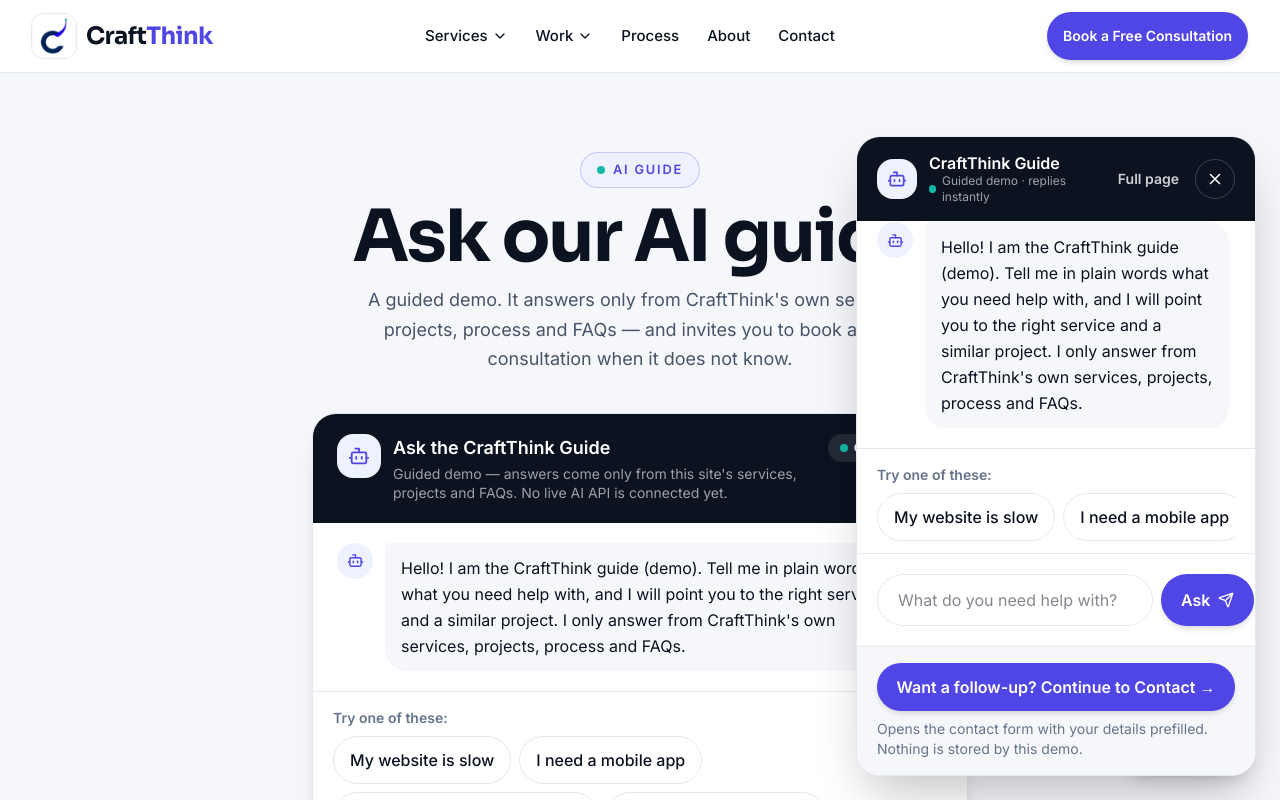
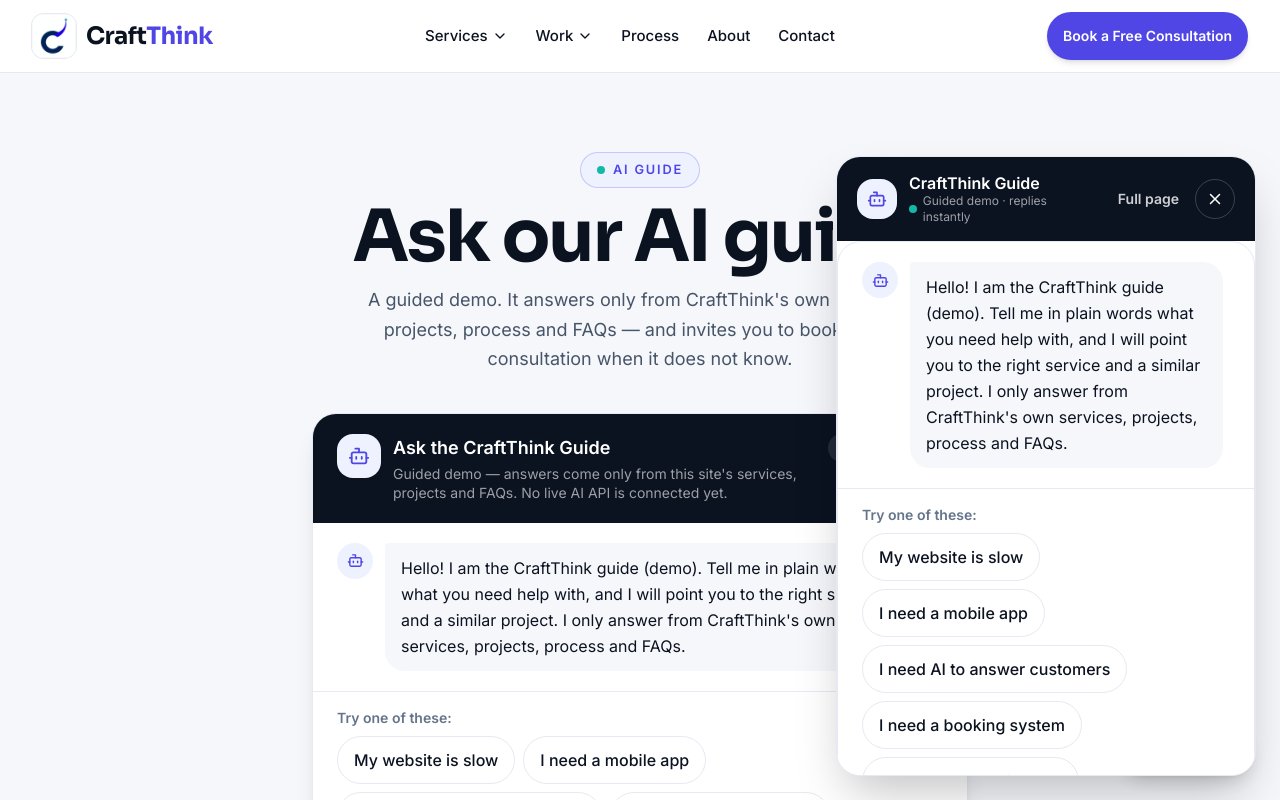
Before and after one commit to officialmuhammadusman/craft-think, a Next.js app: page /guide in a window 1280 px wide. Both pictures are taken after a click on the button "Ask AI". Shown: the top 800 px of the page. Built offline with nearby package versions, Linux system fonts and the light colour scheme.

Commit message:
Chat scroll fix only: previous chatbot design restored, overscroll-contain stops page scrolling behind chat

```diff
--- a/src/components/ai/AiGuide.tsx
+++ b/src/components/ai/AiGuide.tsx
@@ -14,17 +14,11 @@ const SUGGESTIONS = ["My website is slow", "I need a mobile app", "I need AI to
  * base (guideAnswer in src/data/content.ts). No backend, no external AI API.
  * Suggestions are shown as cards (service + project), not plain links.
  *
- * Chat-window layout (Intercom/Crisp-style, used by the floating widget):
- * ONE scroll area only — the message list. The composer is docked at
- * the bottom and never floats over messages. The message list uses
+ * Scroll fix only (design unchanged): the message list uses
  * overscroll-contain, so scrolling inside the chat never scrolls the
- * page behind it. Auto-scroll only fires when the visitor is already
- * near the bottom (or just sent a message), so reading history is
- * never yanked away. In window mode the follow-up form is replaced
- * by a single "Continue to Contact" handoff button, so the window
- * stays a chat, not a page stacked inside a page.
+ * page behind it.
  */
-export function AiGuide({ initial = "", bare = false, inWindow = false }: { initial?: string; bare?: boolean; inWindow?: boolean }) {
+export function AiGuide({ initial = "", bare = false }: { initial?: string; bare?: boolean }) {
   const [messages, setMessages] = useState<Msg[]>([
     { role: "guide", text: "Hello! I am the CraftThink guide (demo). Tell me in plain words what you need help with, and I will point you to the right service and a similar project. I only answer from CraftThink's own services, projects, process and FAQs." },
   ]);
@@ -34,7 +28,6 @@ export function AiGuide({ initial = "", bare = false, inWindow = false }: { init
   const [problem, setProblem] = useState("");
   const askedInitial = useRef(false);
   const scrollRef = useRef<HTMLDivElement>(null);
-  const nearBottomRef = useRef(true);
 
   useEffect(() => {
     if (initial && !askedInitial.current) {
@@ -45,17 +38,7 @@ export function AiGuide({ initial = "", bare = false, inWindow = false }: { init
     }
     // eslint-disable-next-line react-hooks/exhaustive-deps
   }, []);
-  // Auto-scroll only when the visitor is already near the bottom, or
-  // when the latest message is theirs (they just sent it). Reading
-  // older history must never be yanked back to the bottom.
-  useEffect(() => {
-    const el = scrollRef.current;
-    if (!el) return;
-    const last = messages[messages.length - 1];
-    if (nearBottomRef.current || last?.role === "user") {
-      el.scrollTo({ top: el.scrollHeight, behavior: "smooth" });
-    }
-  }, [messages]);
+  useEffect(() => { scrollRef.current?.scrollTo({ top: scrollRef.current.scrollHeight, behavior: "smooth" }); }, [messages]);
 
   function ask(text: string) {
     const clean = text.trim();
@@ -69,7 +52,7 @@ export function AiGuide({ initial = "", bare = false, inWindow = false }: { init
   const contactHref = `/contact?${new URLSearchParams({ name, email, problem: problem || messages.filter((m) => m.role === "user").at(-1)?.text || "" }).toString()}`;
 
   return (
-    <div className={inWindow ? "flex h-full flex-col overflow-hidden bg-white" : "overflow-hidden rounded-[24px] border border-[#E7E9F2] bg-white shadow-xl"}>
+    <div className="overflow-hidden rounded-[24px] border border-[#E7E9F2] bg-white shadow-xl">
       {!bare && (
       <div className="flex items-start justify-between gap-4 bg-[#0B1220] px-6 py-5 text-white">
         <div className="flex items-start gap-3">
@@ -83,16 +66,7 @@ export function AiGuide({ initial = "", bare = false, inWindow = false }: { init
       </div>
       )}
 
-      <div
-        ref={scrollRef}
-        tabIndex={0}
-        onScroll={(e) => {
-          const el = e.currentTarget;
-          nearBottomRef.current = el.scrollHeight - el.scrollTop - el.clientHeight < 120;
-        }}
-        className={inWindow ? "flex min-h-0 flex-1 flex-col gap-4 overflow-y-auto overscroll-contain px-5 py-5" : "flex max-h-[460px] flex-col gap-4 overflow-y-auto overscroll-contain px-5 py-5 sm:px-6"}
-        aria-live="polite"
-      >
+      <div ref={scrollRef} className="flex max-h-[460px] flex-col gap-4 overflow-y-auto overscroll-contain px-5 py-5 sm:px-6" aria-live="polite">
         {messages.map((m, i) => (
           <div key={i} className={`flex gap-3 ${m.role === "user" ? "flex-row-reverse" : ""}`}>
             <span className={`flex h-9 w-9 shrink-0 items-center justify-center rounded-full ${m.role === "user" ? "bg-[#EEF2FF] text-[#4F46E5]" : "bg-[#EEF2FF] text-[#4F46E5]"}`}>{m.role === "user" ? <User size={17} /> : <Bot size={17} />}</span>
@@ -115,27 +89,21 @@ export function AiGuide({ initial = "", bare = false, inWindow = false }: { init
         ))}
       </div>
 
-      <div className="shrink-0 border-t border-[#E7E9F2] px-5 pb-2 pt-4">
+      <div className="border-t border-[#E7E9F2] px-5 pb-2 pt-4 sm:px-6">
         <p className="mb-2 text-sm font-semibold text-[#64748B]">Try one of these:</p>
-        <div className={inWindow ? "flex gap-2 overflow-x-auto overscroll-contain pb-1" : "flex flex-wrap gap-2"}>
+        <div className="flex flex-wrap gap-2">
           {SUGGESTIONS.map((s) => (
-            <button key={s} type="button" onClick={() => ask(s)} className="min-h-[48px] shrink-0 rounded-full border border-[#E7E9F2] bg-white px-4 text-base font-medium text-[#0B1220] hover:border-[#4F46E5] hover:text-[#4F46E5]">{s}</button>
+            <button key={s} type="button" onClick={() => ask(s)} className="min-h-[48px] rounded-full border border-[#E7E9F2] bg-white px-4 text-base font-medium text-[#0B1220] hover:border-[#4F46E5] hover:text-[#4F46E5]">{s}</button>
           ))}
         </div>
       </div>
 
-      <form className="flex shrink-0 gap-2 border-t border-[#E7E9F2] bg-white p-4 sm:p-5" onSubmit={(e) => { e.preventDefault(); ask(input); }}>
+      <form className="flex gap-2 p-4 sm:p-5" onSubmit={(e) => { e.preventDefault(); ask(input); }}>
         <label className="sr-only" htmlFor="ai-input">What do you need help with?</label>
         <input id="ai-input" value={input} onChange={(e) => setInput(e.target.value)} placeholder="What do you need help with?" className="min-h-[52px] flex-1 rounded-full border border-[#E7E9F2] px-5 text-base outline-none focus:border-[#4F46E5]" />
         <Button type="submit" className="gap-2">Ask <Send size={16} /></Button>
       </form>
 
-      {inWindow ? (
-        <div className="shrink-0 border-t border-[#E7E9F2] bg-[#F6F7FB] px-5 py-4">
-          <Button href={contactHref} className="w-full">Want a follow-up? Continue to Contact →</Button>
-          <p className="mt-2 text-sm text-[#64748B]">Opens the contact form with your details prefilled. Nothing is stored by this demo.</p>
-        </div>
-      ) : (
       <div className="border-t border-[#E7E9F2] bg-[#F6F7FB] px-5 py-5 sm:px-6">
         <p className="text-base font-bold">Want us to follow up? Leave your details:</p>
         <div className="mt-3 flex flex-col gap-3">
@@ -145,7 +113,6 @@ export function AiGuide({ initial = "", bare = false, inWindow = false }: { init
         </div>
         <p className="mt-2 text-sm text-[#64748B]">This sends nothing by itself — it opens the contact form with your details prefilled. No backend stores your details on this demo site.</p>
       </div>
-      )}
     </div>
   );
 }
--- a/src/components/layout/FloatingAiButton.tsx
+++ b/src/components/layout/FloatingAiButton.tsx
@@ -7,14 +7,12 @@ import { Bot, X } from "lucide-react";
 import { AiGuide } from "@/components/ai/AiGuide";
 
 /**
- * FloatingAiButton — a proper AI chatbot window, NOT a separate page
- * and NOT a side drawer. Tapping "Ask AI" opens an Intercom-style chat
- * window anchored to the bottom-right: ~400px wide on desktop,
- * near-full-width on phones, header + ONE scrolling message list +
- * docked composer. The window itself uses overscroll-contain and the
- * message list is the only scroll area, so scrolling inside the chat
- * never scrolls the page behind it. The full /guide page still
- * exists, linked from the window header.
+ * FloatingAiButton — the previous chatbot window design, unchanged,
+ * with one fix only: scrolling inside the chat scrolls the chat
+ * content, never the page behind it. The window and its inner scroll
+ * area both use overscroll-contain, so scroll chaining to the page
+ * is stopped at the chat boundary. Not a separate page, not a side
+ * drawer. The full /guide page still exists, linked from the header.
  */
 export function FloatingAiButton() {
   // Keyed remount on route change closes the chat window, without
@@ -32,12 +30,6 @@ function FloatingAiButtonInner() {
       if (e.key === "Escape") setOpen(false);
     };
     document.addEventListener("keydown", onKey);
-    // Like Intercom: move focus into the message field on open, but
-    // only with a fine pointer (desktop) so phones do not get a
-    // keyboard forced open.
-    if (window.matchMedia("(pointer: fine)").matches) {
-      document.getElementById("ai-input")?.focus();
-    }
     return () => document.removeEventListener("keydown", onKey);
   }, [open ]);
 
@@ -48,7 +40,8 @@ function FloatingAiButtonInner() {
           role="dialog"
           aria-modal="false"
           aria-label="CraftThink AI chat"
-          className="fixed bottom-24 right-4 z-[95] flex h-[min(640px,calc(100dvh-120px))] w-[calc(100vw-2rem)] max-w-[400px] flex-col overflow-hidden overscroll-contain rounded-[24px] border border-[#E7E9F2] bg-white shadow-2xl sm:bottom-24 lg:bottom-6 lg:right-6"
+          className="fixed bottom-24 right-4 z-[95] flex w-[calc(100vw-2rem)] max-w-[420px] flex-col overflow-hidden overscroll-contain rounded-[24px] border border-[#E7E9F2] bg-white shadow-2xl sm:bottom-24 lg:bottom-6 lg:right-6"
+          style={{ height: "min(620px, calc(100dvh - 120px))" }}
         >
           <div className="flex shrink-0 items-center justify-between gap-3 bg-[#0B1220] px-5 py-4 text-white">
             <div className="flex items-center gap-3">
@@ -80,8 +73,8 @@ function FloatingAiButtonInner() {
               </button>
             </div>
           </div>
-          <div className="flex min-h-0 flex-1 flex-col">
-            <AiGuide bare inWindow />
+          <div className="min-h-0 flex-1 overflow-y-auto overscroll-contain">
+            <AiGuide bare />
           </div>
         </div>
       )}
```
